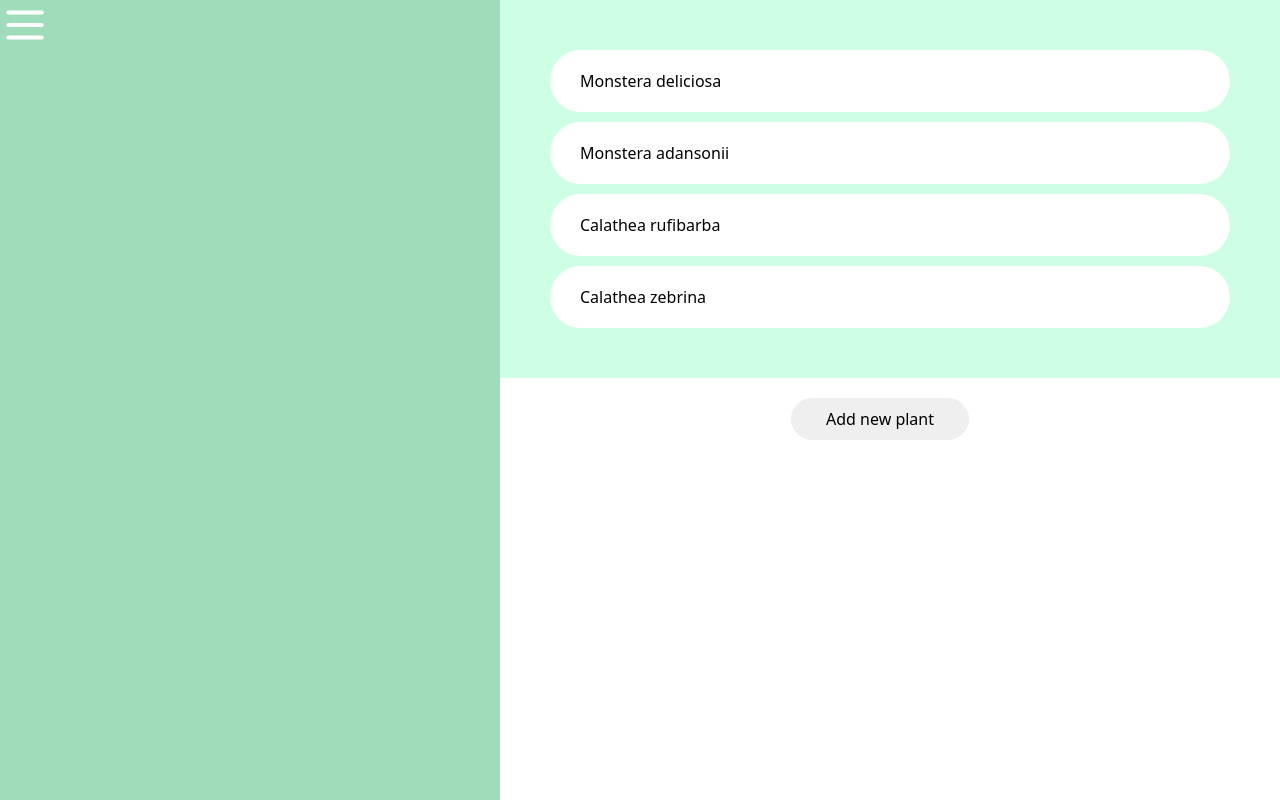
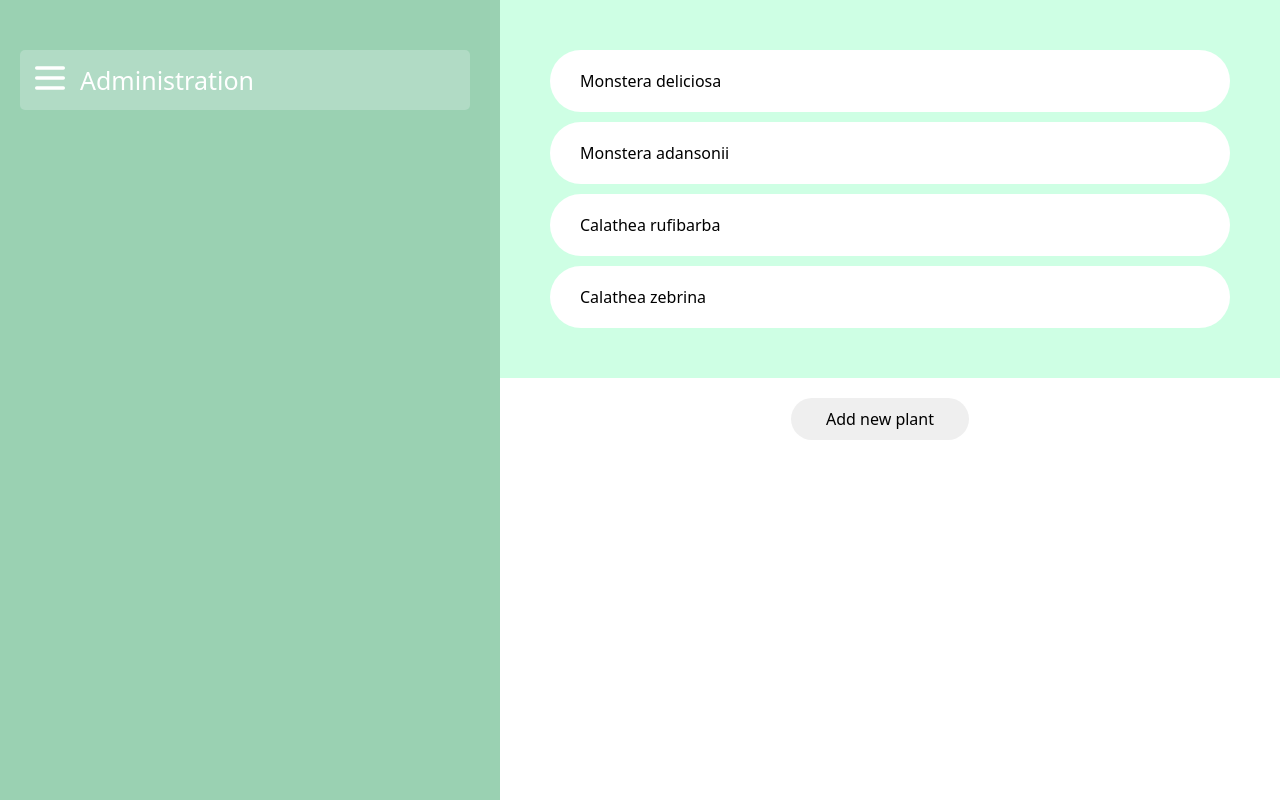
Before and after one commit to ngoosen/gardening-app, a Next.js app: page / in a window 1280 px wide. Built offline with nearby package versions, Linux system fonts and the light colour scheme.

Commit message:
feat: side navigation button

```diff
--- a/app/components/sideNav/SideNavigation.tsx
+++ b/app/components/sideNav/SideNavigation.tsx
@@ -1,10 +1,11 @@
 "use client";
 
 import { useState } from "react";
+import { Menu } from "lucide-react";
 
 import styles from "@/style/components/sideNav/SideNavigation.module.scss";
 
-import { Menu } from "lucide-react";
+import SideNavigationButton from "./SideNavigationButton";
 
 export default function SideNavigation(): JSX.Element {
   const [open, setOpen] = useState<boolean>(false);
@@ -19,7 +20,13 @@ export default function SideNavigation(): JSX.Element {
 
   return (
     <nav className={`${styles.main} ${open ? styles.open : styles.close}`} onMouseEnter={openHandler} onMouseLeave={closeHandler}>
-      <Menu color="#ffffff" size={50} />
+      <ul>
+        <SideNavigationButton
+          buttonIcon={<Menu />}
+          title="Administration"
+          open={open}
+        />
+      </ul>
     </nav>
   );
 }
--- /dev/null
+++ b/app/components/sideNav/SideNavigationButton.tsx
@@ -0,0 +1,28 @@
+import styles from "@/style/components/sideNav/SideNavigationButton.module.scss";
+
+interface ISideNavigationButtonProps {
+  buttonIcon: JSX.Element
+  title: string;
+  open: boolean
+}
+
+export default function SideNavigationButton(props: ISideNavigationButtonProps): JSX.Element {
+  const {
+    buttonIcon,
+    title,
+    open,
+  } = props;
+
+  return (
+    <li className={`${styles.main} ${open ? styles.open : ""}`}>
+      <button>
+        <div className={styles.icon}>
+          {buttonIcon}
+        </div>
+        <div className={styles.title}>
+          <p>{title}</p>
+        </div>
+      </button>
+    </li>
+  );
+}
--- a/style/_variables.scss
+++ b/style/_variables.scss
@@ -1,6 +1,6 @@
 $primary_green: #ceffe4;
 $transparent_green: #9df0c198;
-$secondary_green: #5fc48b98;
+$secondary_green: #9ad1b2;
 
 $blue: #48b0ec;
 $orange: #ff5722;
--- a/style/components/sideNav/SideNavigation.module.scss
+++ b/style/components/sideNav/SideNavigation.module.scss
@@ -3,11 +3,21 @@
 .main {
   float: left;
 
+  position: relative;
+
+  display: flex;
+
   height: 100vh;
+
+  padding: 50px 20px;
 
   background-color: $secondary_green;
 
   transition: all .5s;
+
+  ul {
+    list-style: none;
+  }
 }
 
 .open {
--- /dev/null
+++ b/style/components/sideNav/SideNavigationButton.module.scss
@@ -0,0 +1,72 @@
+.main {
+  button {
+    appearance: none;
+    border: none;
+
+    display: flex;
+    align-items: center;
+
+    width: 60px;
+    height: 60px;
+
+    border-radius: 5px;
+
+    background-color: #b1dbc5;
+
+    overflow: hidden;
+    transition: all .5s;
+
+    &:hover {
+      cursor: pointer;
+      background-color: #c1e4d1;
+    }
+
+    .icon {
+      margin: 0 10px;
+
+      svg {
+        width: 40px;
+        height: 40px;
+
+        color: #ffffff;
+      }
+    }
+
+    .title {
+      p {
+        font-size: 25px;
+        color: #ffffff;
+      }
+    }
+
+    // svg {
+    //   width: 40px;
+    //   height: 40px;
+
+    //   color: #ffffff;
+    // }
+
+    // p {
+    //   width: 0;
+    //   transform: translateX(10px);
+
+    //   font-size: 25px;
+    //   line-height: 0;
+    //   color: #ffffff;
+
+    //   transition: all .5s;
+    // }
+
+    // .open {
+    //   width: auto;
+    //   margin: 0 20px;
+    //   transform: translateX(0);
+    // }
+  }
+}
+
+.open {
+  button {
+    width: 450px;
+  }
+}
```
